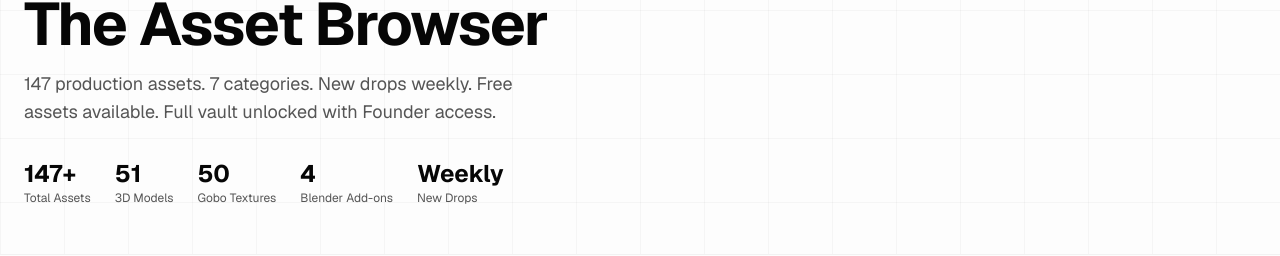
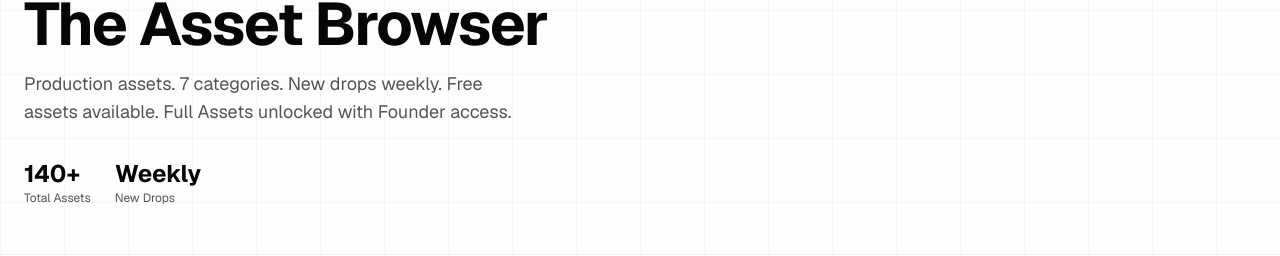
Before and after one commit to stylarxstudio-git/stylarx-main-website, a Next.js app: page /shop in a window 1280 px wide. Shown: the part 182-438 px from the top of the page. Built offline with nearby package versions, Linux system fonts and the light colour scheme; no server answers; the database is empty.

Commit message:
ifixed some typing on the shop page

```diff
--- a/app/shop/page.tsx
+++ b/app/shop/page.tsx
@@ -67,8 +67,8 @@ export default function ShopPage() {
               The Asset Browser
             </h1>
             <p className="mt-4 max-w-lg text-lg text-muted-foreground">
-              147 production assets. 7 categories. New drops weekly.
-              Free assets available. Full vault unlocked with Founder access.
+              Production assets. 7 categories. New drops weekly.
+              Free assets available. Full Assets unlocked with Founder access.
             </p>
           </div>
 
@@ -77,10 +77,7 @@ export default function ShopPage() {
             className={`mt-8 grid grid-cols-2 gap-6 sm:flex sm:flex-wrap transition-all duration-500 ease-out delay-150 ${mounted ? "opacity-100 translate-y-0" : "opacity-0 translate-y-4"}`}
           >
             {[
-              { value: "147+",   label: "Total Assets"      },
-              { value: "51",     label: "3D Models"         },
-              { value: "50",     label: "Gobo Textures"     },
-              { value: "4",      label: "Blender Add-ons"   },
+              { value: "140+",   label: "Total Assets"      },
               { value: "Weekly", label: "New Drops"         },
             ].map((stat) => (
               <div key={stat.label} className="flex flex-col">
```
